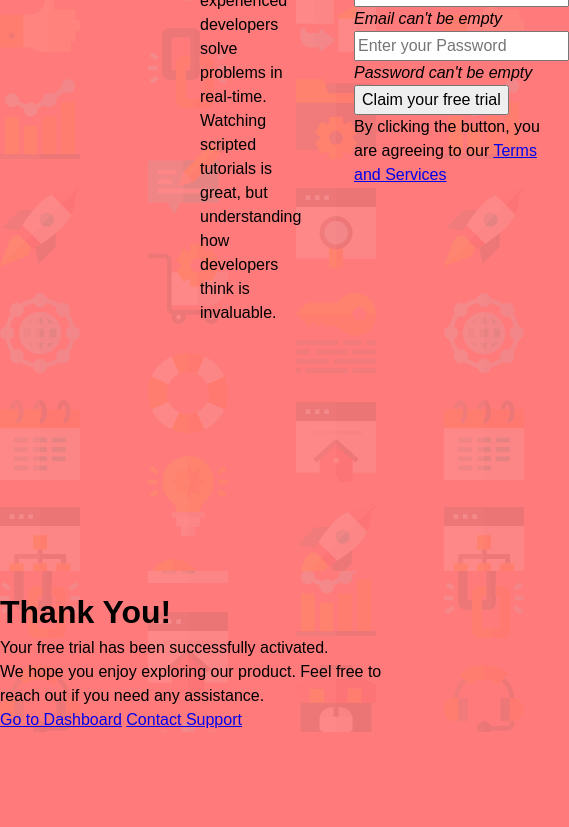
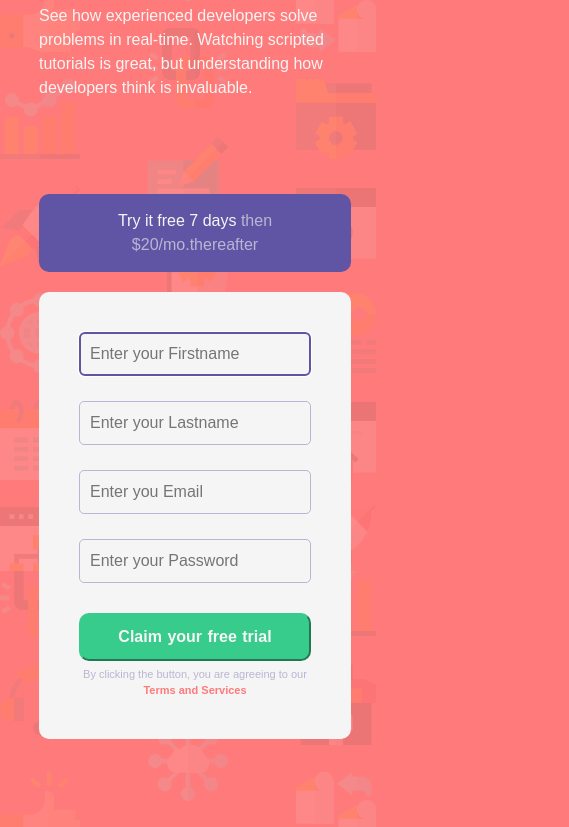
Before and after one commit to abhi-zero/intro-component-with-signup-form, a plain HTML site: page index.html in a window 390 px wide. Shown: the part 229-1056 px from the top of the page, 569 px wide, since content can reach past the window. Before the commit the page ends 961 px from the top, so only its background shows below. Drawn offline with Linux system fonts and the light colour scheme; a script that the page names is missing; a web font is replaced by a local one.

Commit message:
add styles and add responsiveness

```diff
--- a/styles/component.css
+++ b/styles/component.css
@@ -35,9 +35,11 @@
   /* Colors */
   --color-error-background: hsl(0, 100%, 74%);
   --color-submit-button: hsl(154, 59%, 51%);
+  --color-hover-submit-button: hsl(154, 26%, 63%);
   --color-highlight: hsl(248, 32%, 49%);
-    --color-dark-text: hsl(249, 10%, 26%);
-    --color-light-text: hsl(246, 25%, 77%);
+  --color-form-dark-text: hsl(249, 10%, 26%);
+  --color-form-light-text: hsl(246, 25%, 77%);
+  --color-primary-text: hsl(0, 0%, 96%);
 
   /* Font  */
   /* Font family */
@@ -48,13 +50,11 @@
   --font-size-small: 14px;
 }
 
-
 *,
 *::before,
 *::after {
   box-sizing: border-box;
 }
-
 
 * {
   margin: 0;
@@ -84,7 +84,6 @@ select {
   font: inherit;
 }
 
-
 p,
 h1,
 h2,
@@ -112,17 +111,174 @@ h6 {
   isolation: isolate;
 }
 
-.wrapper{
+.btn{
+  width: 100%;
+  padding: 10px;
+  border-radius: 10px;
+  font-weight: 600;
+  word-spacing: 1px;
+  cursor: pointer;
+  margin-block:5px ;
+  transition: all 0.3s ease-in-out;
+}
+a{
+  text-decoration: none;
+}
+.wrapper {
   display: grid;
-    grid-template-columns:1fr 1fr;
-    margin: 50px 200px;
-    height: 85dvh;
+  grid-template-columns: 1fr 1fr;
+  /* grid-template-rows: 700px; */
+  width:65% ;
+  margin: 100px auto;
   gap: 50px;
+  align-items: center;
+}
+.intro-text {
+  color: var(--color-primary-text);
+  height: 100%;
+  align-content: center;
+}
+.intro-text .title{
+  font-size: clamp(2rem,3vw ,3.25rem);
+  line-height: 1.1;
+  font-weight: 700;
+  margin-bottom: 20px;
+
+}
+.intro-text .description{
+  font-size: 16px;
+  font-weight: 500;
 }
 
-.intro-text{
+.offer-form{
+  display: grid;
+  grid-template-rows:.5fr 5fr;
+  gap: 20px;
+  /* align-content: center; */
+}
+.offer-form .offer-block{
+  background-color: var(--color-highlight);
+  text-align: center;
+  padding: 15px;
+  color: var(--color-primary-text);
+  font-weight: 500;
+  border-radius: 10px;
+}
+.offer-form .offer-block .offertext-light-color{
+  color: var(--color-form-light-text);
+  font-weight: 400;
+}
 
+.offer-form form{
+  background-color: var(--color-primary-text);
+  padding: 40px;
+  border-radius: 10px;
+  max-height: fit-content;
 }
-.offer-form{
 
+input{
+  width: 100%;
+  padding-left: 10px;
+  padding-right: 20px;
+  line-height: 2.5;
+  font-size: clamp(1rem, 1.7vw, 1.3rem);
+  color: var(--color-form-dark-text);
+  outline-color: var(--color-highlight);
+  caret-color: var(--color-highlight);
+  background-color: inherit;
+  border-radius: 5px;
+  border: 1px solid var(--color-form-light-text);
 }
+
+.error{
+  color: var(--color-primary-text);
+  margin-block: 5px;
+  font-size: 10px;
+  text-align: right;
+}
+
+.btn-submit{
+  background-color: var(--color-submit-button);
+  color: var(--color-primary-text);
+  border-color: var(--color-submit-button);
+}
+
+
+.btn-submit:hover{
+  background-color: var(--color-hover-submit-button);
+  border-color: var(--color-hover-submit-button);
+}
+
+.bottom-text{
+  font-size: 11px;
+  font-weight: 500;
+  text-align: center;
+  color: var(--color-form-light-text);
+}
+.bottom-text .terms-services{
+  color: var(--color-error-background);
+  font-weight: 600;
+}
+
+/* Thanks component  */
+
+.thank-you-component{
+  display: none;
+  place-content: center;
+  min-height: 100vh;
+  padding: 20px;
+  background-color: var(--color-primary-text);
+}
+.success-msg{
+  background-color: var(--color-error-background);
+  width:fit-content;
+  padding: 5px 10px;
+  border-radius: 10px;
+}
+
+.thank-you-details{
+  margin-block: 10px ;
+}
+
+.thank-you-actions{
+  margin-block:10px;
+ }
+
+.btn-primary{
+  color: var(--color-form-dark-text);
+  background-color:var(--color-form-light-text);
+  border:2px solid var(--color-form-light-text);
+}
+
+.btn-primary:hover,
+.btn-secondary:hover{
+  color: var(--color-primary-text);
+  background-color: var(--color-form-dark-text);
+  border:2px solid var(--color-form-dark-text);
+}
+
+.btn-secondary{
+  color: var(--color-form-dark-text);
+  border:2px solid var(--color-form-dark-text) ;
+}
+
+/* Media Queries */
+
+@media (max-width : 950px){
+
+  .wrapper {
+    grid-template-columns: 1fr;
+    grid-template-rows: 1fr 1fr;
+  }
+
+  input{
+    font-size: 1rem
+  }
+}
+
+@media (max-width: 450px){
+  .wrapper{
+    grid-template-rows: .5fr 1fr;
+    width: 80%;
+  }
+}
```
Lines whose indentation alone changed are shown as unchanged.
